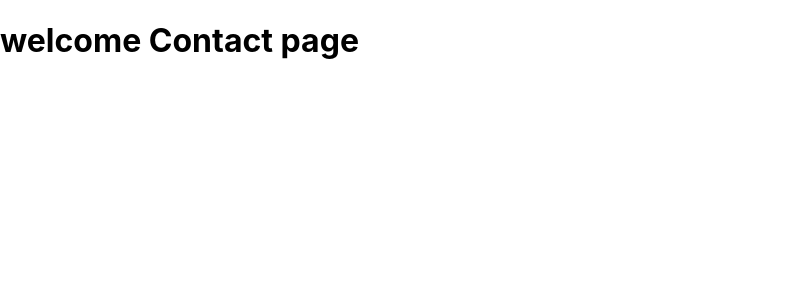
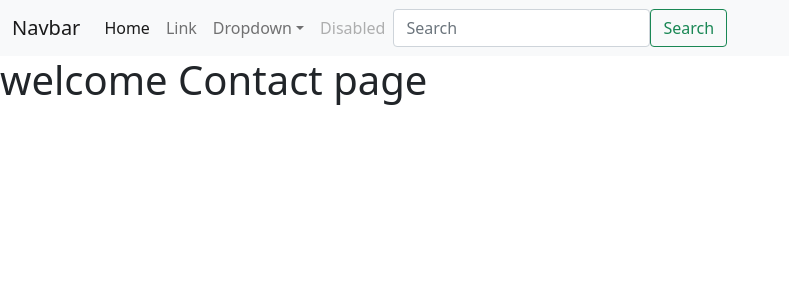
Before and after one commit to ali-203/compeleteaniamted, a React (Create React App) app: page /contact in a window 1280 px wide. Shown: the top 300 px of the page, without its empty margins (0-789 px from the left). Built offline with nearby package versions, Linux system fonts and the light colour scheme.

Commit message:
add navbar

```diff
--- a/src/App.jsx
+++ b/src/App.jsx
@@ -1,14 +1,18 @@
 import React from "react";
+import "../node_modules/bootstrap/dist/css/bootstrap.min.css";
+import "../node_modules/bootstrap/dist/js/bootstrap.bundle";
 import Home from "./Home";
 import About from  "./About";
 import Contact from "./Contact";
 import Service from "./Service";
+import Navbar from "./Navbar";
 import { Redirect, Route, Switch } from "react-router-dom";
 
 
 const App = () => {
       return (
 <>
+<Navbar />
 <Switch>
 <Route exact path="/"  component={Home} />
 <Route exact path="/about" component={About} />
--- /dev/null
+++ b/src/Navbar.jsx
@@ -0,0 +1,52 @@
+import React from "react";
+
+
+const Navbar = () => {
+
+return (
+<nav className="navbar navbar-expand-lg navbar-light bg-light" >
+  <div className="container-fluid">
+    <a className="navbar-brand" href="#">Navbar
+    </a>
+    <button className="navbar-toggler" type="button" data-toggle="collapse" data-target="#navbarSupportedContent" aria-controls="navbarSupportedContent" aria-expanded="false" aria-label="Toggle navigation">
+      <span className="navbar-toggler-icon"></span>
+    </button>
+    <div className="collapse navbar-collapse" id="navbarSupportedContent">
+      <ul className="navbar-nav mr-auto mb-2 mb-lg-0">
+        <li className="nav-item">
+          <a className="nav-link active" aria-current="page" href="#">Home
+          </a>
+        </li>
+        <li className="nav-item">
+          <a className="nav-link" href="#">Link</a>
+        </li>
+        <li className="nav-item dropdown">
+          <a className="nav-link dropdown-toggle" href="#" id="navbarDropdown" role="button" data-toggle="dropdown" aria-expanded="false">
+            Dropdown
+          </a>
+          <ul className="dropdown-menu" aria-labelledby="navbarDropdown">
+            <li><a className="dropdown-item" href="#">Action</a></li>
+            <li><a className="dropdown-item" href="#">Another action</a></li>
+            <li><hr className="dropdown-divider"/></li>
+            <li><a className="dropdown-item" href="#">Something else here</a></li>
+          </ul>
+        </li>
+        <li className="nav-item">
+          <a className="nav-link disabled" href="#" tabindex="-1" aria-disabled="true">Disabled</a>
+        </li>
+      </ul>
+      <form className="d-flex">
+        <input className="form-control mr-2" type="search" placeholder="Search" aria-label="Search" />
+        <button className="btn btn-outline-success" type="submit">Search</button>
+      </form>
+    </div>
+  </div>
+</nav>
+
+
+
+);
+
+
+};
+export default Navbar;
```
